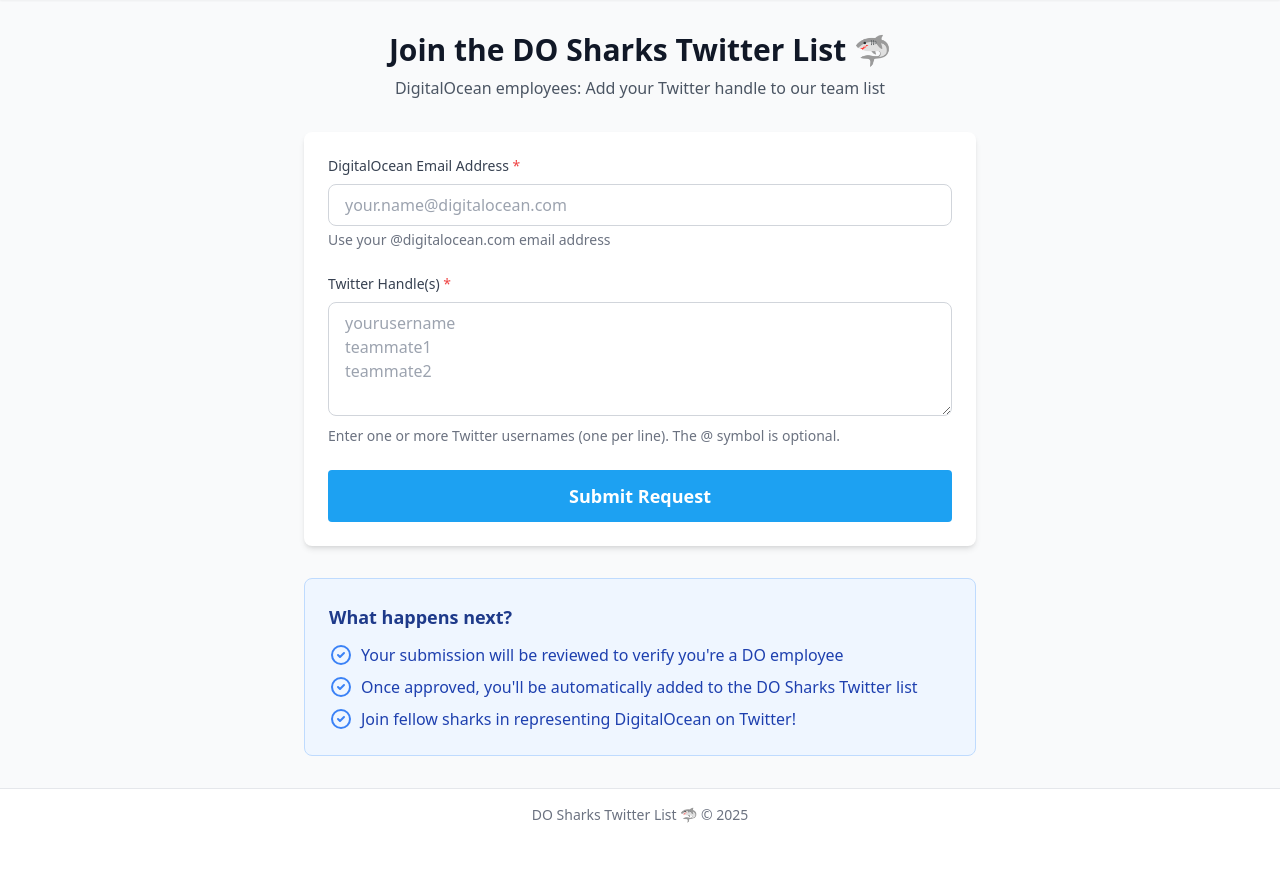
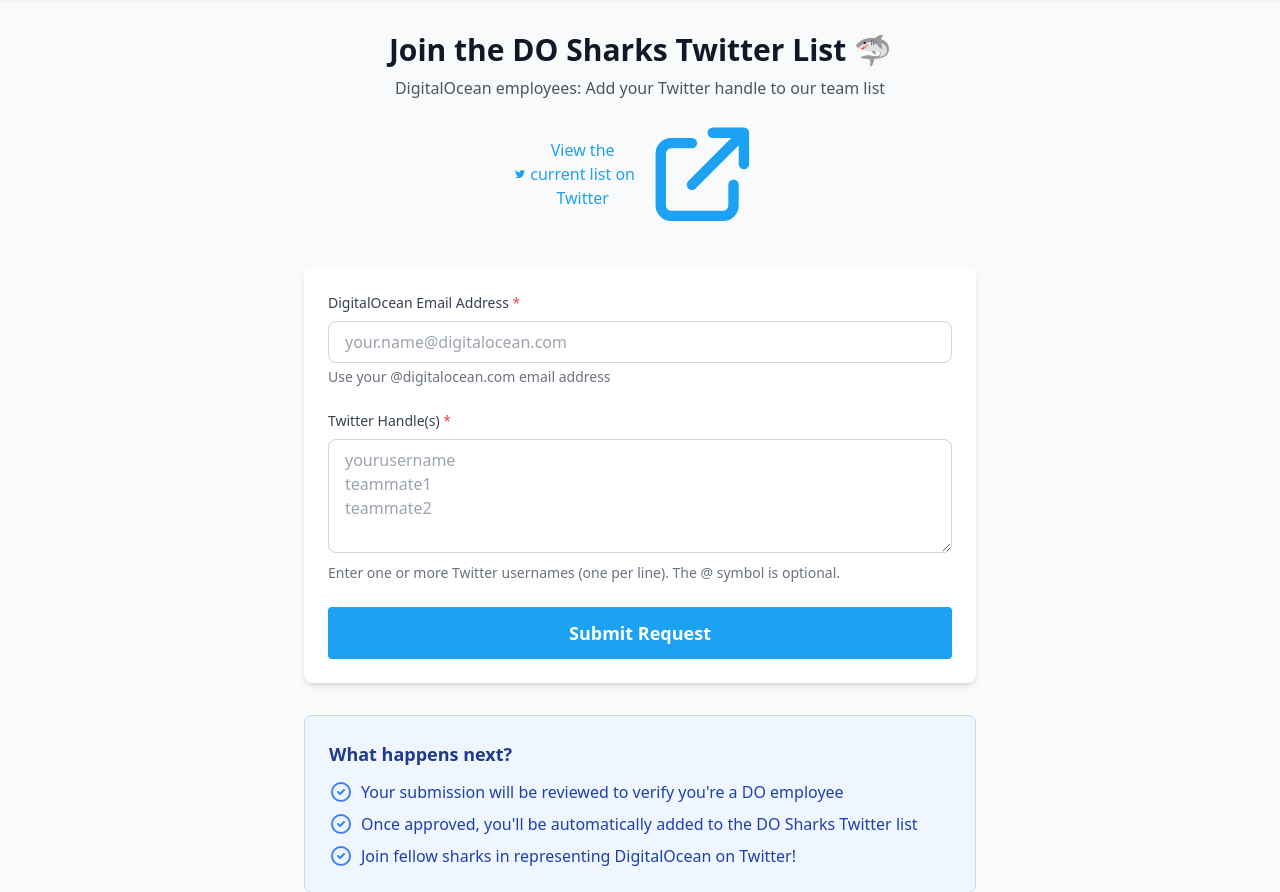
Before and after one commit to ajot/shark-list, a Flask app: template app/templates/index.html in a window 1280 px wide. Shown: the part 65-957 px from the top of the page. Before the commit the page ends 888 px from the top, so only its background shows below. Run offline with Flask 3, Linux system fonts and the light colour scheme; the template is opened without the code that fills it: most values are stand-ins (such as "Sample title", 1, 10 or a date in 2020).

Commit message:
Add link to view Twitter list on home page
- Pass LIST_ID from config to index template
- Add prominent link to view the current Twitter list
- Link opens in new tab: https://x.com/i/lists/{list_id}
- Styled with Twitter icon and external link icon

```diff
--- a/app/routes/public.py
+++ b/app/routes/public.py
@@ -10,7 +10,9 @@
 @bp.route('/')
 def index():
     """Display the submission form"""
-    return render_template('index.html')
+    from flask import current_app
+    list_id = current_app.config.get('TWITTER_LIST_ID')
+    return render_template('index.html', list_id=list_id)
 
 
 @bp.route('/submit', methods=['POST'])
--- a/app/templates/index.html
+++ b/app/templates/index.html
@@ -7,7 +7,18 @@
     <!-- Header -->
     <div class="text-center mb-8">
         <h1 class="text-3xl font-bold text-gray-900 mb-2">Join the DO Sharks Twitter List 🦈</h1>
-        <p class="text-gray-600">DigitalOcean employees: Add your Twitter handle to our team list</p>
+        <p class="text-gray-600 mb-3">DigitalOcean employees: Add your Twitter handle to our team list</p>
+        {% if list_id %}
+        <a href="https://x.com/i/lists/{{ list_id }}" target="_blank" rel="noopener noreferrer" class="inline-flex items-center text-twitter-blue hover:text-blue-700 font-medium">
+            <svg class="h-5 w-5 mr-1" fill="currentColor" viewBox="0 0 24 24">
+                <path d="M23.953 4.57a10 10 0 01-2.825.775 4.958 4.958 0 002.163-2.723c-.951.555-2.005.959-3.127 1.184a4.92 4.92 0 00-8.384 4.482C7.69 8.095 4.067 6.13 1.64 3.162a4.822 4.822 0 00-.666 2.475c0 1.71.87 3.213 2.188 4.096a4.904 4.904 0 01-2.228-.616v.06a4.923 4.923 0 003.946 4.827 4.996 4.996 0 01-2.212.085 4.936 4.936 0 004.604 3.417 9.867 9.867 0 01-6.102 2.105c-.39 0-.779-.023-1.17-.067a13.995 13.995 0 007.557 2.209c9.053 0 13.998-7.496 13.998-13.985 0-.21 0-.42-.015-.63A9.935 9.935 0 0024 4.59z"/>
+            </svg>
+            View the current list on Twitter
+            <svg class="h-4 w-4 ml-1" fill="none" stroke="currentColor" viewBox="0 0 24 24">
+                <path stroke-linecap="round" stroke-linejoin="round" stroke-width="2" d="M10 6H6a2 2 0 00-2 2v10a2 2 0 002 2h10a2 2 0 002-2v-4M14 4h6m0 0v6m0-6L10 14"/>
+            </svg>
+        </a>
+        {% endif %}
     </div>
 
     <!-- Submission Form -->
```
